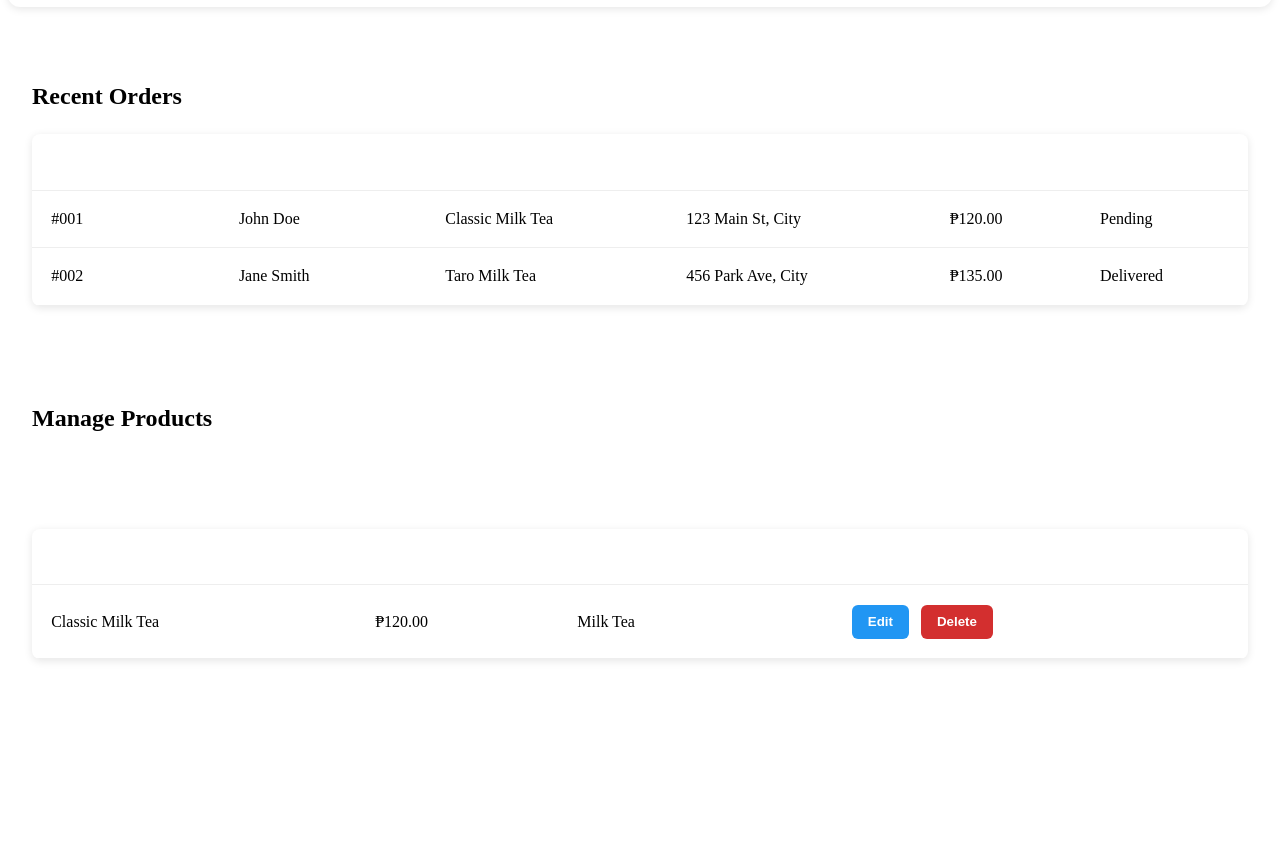
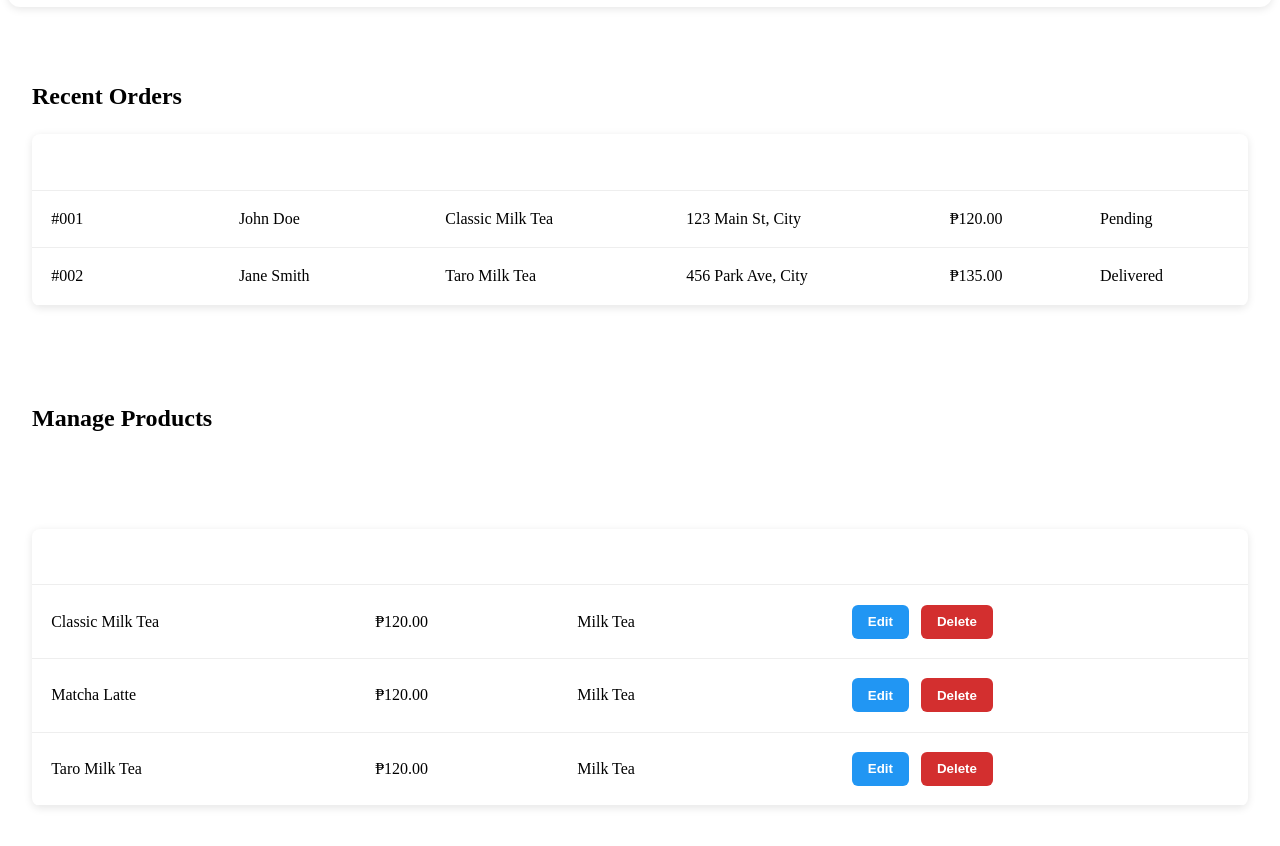
Before and after one commit to Mrtukaji/Milk-TeaLuxe, a plain HTML site: page Pages/admin/dashboard.html in a window 1280 px wide. Shown: the part 182-1028 px from the top of the page. Before the commit the page ends 897 px from the top, so only its background shows below. Drawn offline with Linux system fonts and the light colour scheme.

Commit message:
added sections to the dashoards

```diff
--- a/Pages/admin/dashboard.html
+++ b/Pages/admin/dashboard.html
@@ -80,6 +80,27 @@
                                 </td>
                             </tr>
                         </tbody>
+                        <tbody>
+                            <tr>
+                                <td>Matcha Latte</td>
+                                <td>₱120.00</td>
+                                <td>Milk Tea</td>
+                                <td>
+                                    <button class="action-btn edit">Edit</button>
+                                    <button class="action-btn delete">Delete</button>
+                                </td>
+                            </tr>
+                        </tbody> <tbody>
+                            <tr>
+                                <td>Taro Milk Tea</td>
+                                <td>₱120.00</td>
+                                <td>Milk Tea</td>
+                                <td>
+                                    <button class="action-btn edit">Edit</button>
+                                    <button class="action-btn delete">Delete</button>
+                                </td>
+                            </tr>
+                        </tbody>
                     </table>
                 </div>
             </div>
```
Also changed, not shown: index.html (+1 -1 lines).
